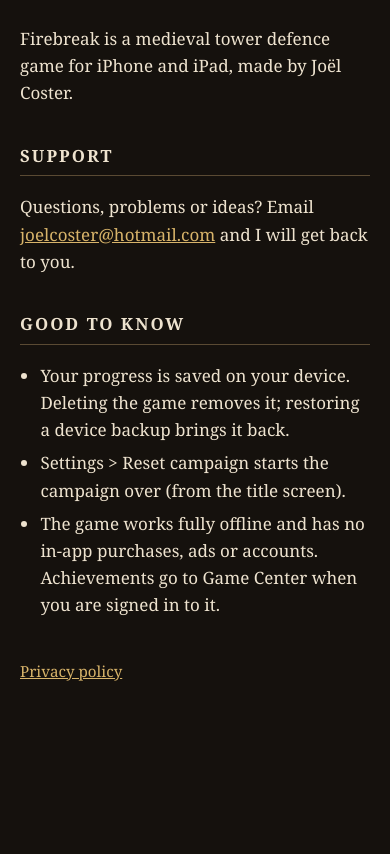
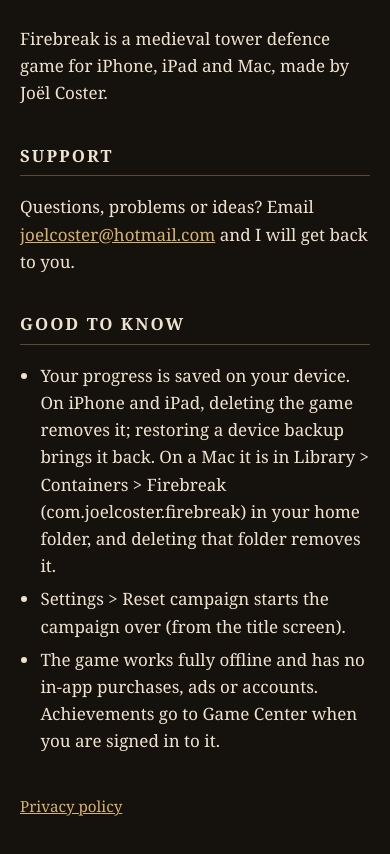
Before and after one commit to JoelCoster/JoelCoster.github.io, a plain HTML site: page firebreak/index.html in a window 390 px wide. Shown: the part 136-990 px from the top of the page. Before the commit the page ends 883 px from the top, so only its background shows below. Drawn offline with Linux system fonts and the light colour scheme.

Commit message:
Firebreak support page: for iPhone, iPad and Mac, and where a Mac keeps the save
Co-Authored-By: Claude Opus 5.5 <noreply@anthropic.com>

```diff
--- a/firebreak/index.html
+++ b/firebreak/index.html
@@ -10,14 +10,14 @@
 <main>
 <h1>Firebreak</h1>
 <p class="tag">Hold the town. Mind the wind.</p>
-<p>Firebreak is a medieval tower defence game for iPhone and iPad, made by Joël Coster.</p>
+<p>Firebreak is a medieval tower defence game for iPhone, iPad and Mac, made by Joël Coster.</p>
 
 <h2>Support</h2>
 <p>Questions, problems or ideas? Email <a href="mailto:joelcoster@hotmail.com">joelcoster@hotmail.com</a> and I will get back to you.</p>
 
 <h2>Good to know</h2>
 <ul>
-<li>Your progress is saved on your device. Deleting the game removes it; restoring a device backup brings it back.</li>
+<li>Your progress is saved on your device. On iPhone and iPad, deleting the game removes it; restoring a device backup brings it back. On a Mac it is in Library &gt; Containers &gt; Firebreak (com.joelcoster.firebreak) in your home folder, and deleting that folder removes it.</li>
 <li>Settings &gt; Reset campaign starts the campaign over (from the title screen).</li>
 <li>The game works fully offline and has no in-app purchases, ads or accounts. Achievements go to Game Center when you are signed in to it.</li>
 </ul>
```
